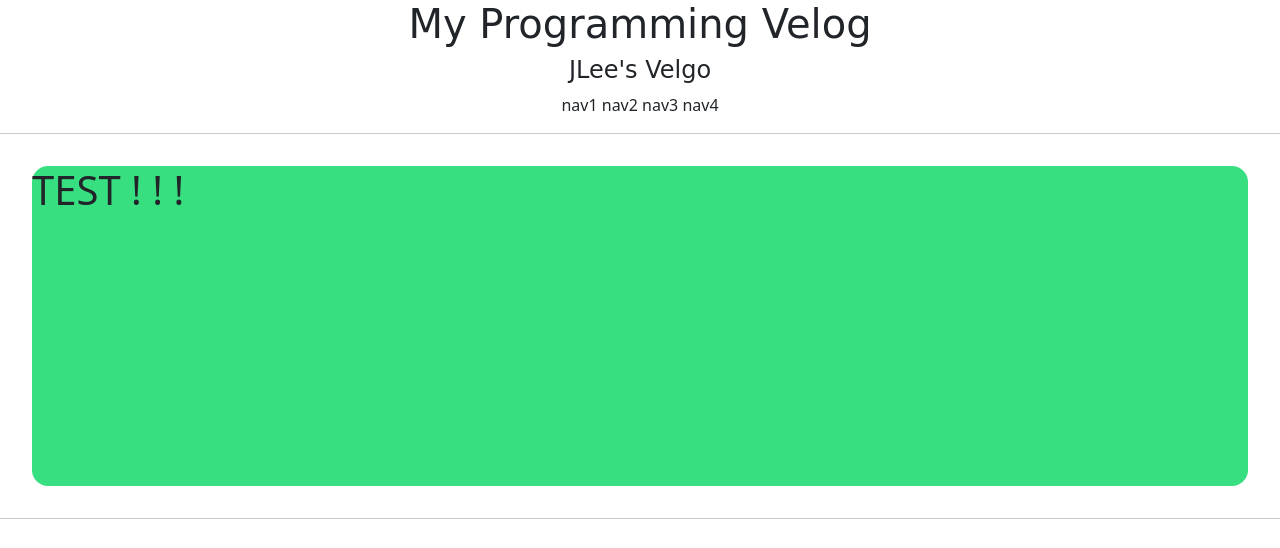
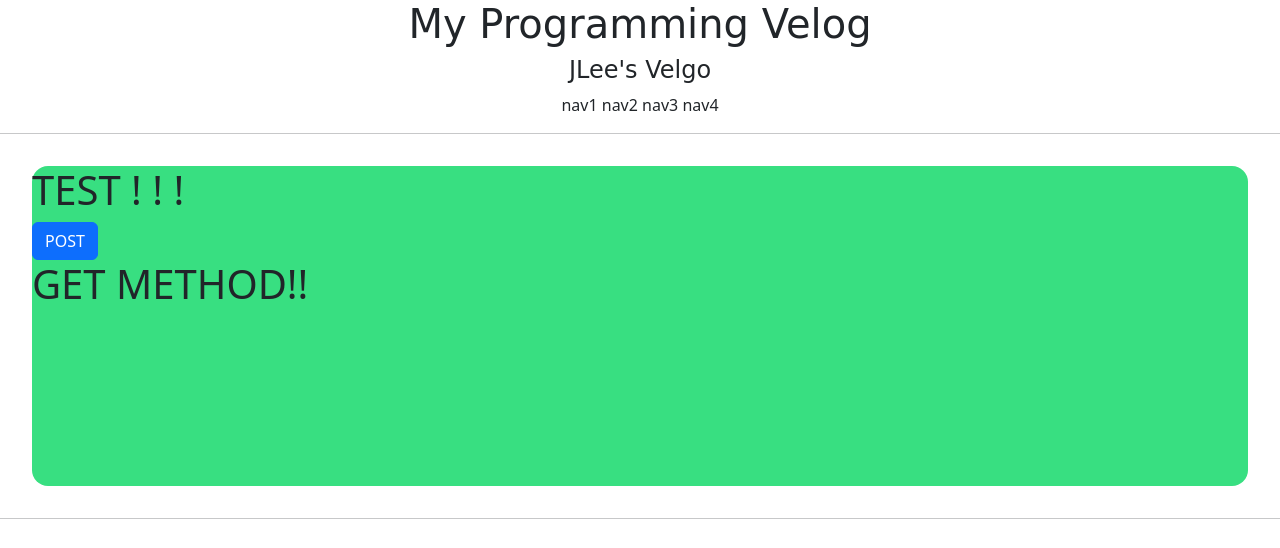
Before and after one commit to NAJIRAGI/django, a Django app: page /account/helloworld/ in a window 1280 px wide. Shown: the top 548 px of the page. Run offline with Django 4.2, Linux system fonts and the light colour scheme; some web fonts are replaced.

Commit message:
djust django course 16 commit

```diff
--- a/accountapp/templates/accountapp/hello_world.html
+++ b/accountapp/templates/accountapp/hello_world.html
@@ -3,8 +3,19 @@
 {% block content %}
 
     <div style="height: 20rem; background-color: #38df81; border-radius: 1rem; margin: 2rem;">
-      <h1> TEST ! ! !</h1>
-
+      <h1>
+          TEST ! ! !
+      </h1>
+      <!-- method에 GET, POST 방식인지를 설정 -->
+      <form action="/account/helloworld/" method="post">
+          <!-- Django를 이용해서 POST 방식으로 보낼 땐 csrf_token이 필요하다 이유는 crsf 취약점을 이용한 악의적인 공격으로 부터 보호하기 위함-->
+          {% csrf_token %}
+          <input type="submit" class="btn btn-primary" value="POST">
+      </form>
+      <h1>
+          <!-- views.py에서 작성한 context 내용을 불러오는 부분 -->
+          {{ text }}
+      </h1>
     </div>
 
 {% endblock %}
--- a/accountapp/views.py
+++ b/accountapp/views.py
@@ -3,4 +3,11 @@ from django.shortcuts import render
 
 
 def helloworld(request):
-    return render(request, 'accountapp/hello_world.html')
+    #요청이 POST 방식일 경우
+    if request.method == "POST":
+                                                              #추가적인 Data 꾸러미 안에 'text'라는 이름을 가진 'POST METHOD!!'라는 내용을 넣어서 저장
+        return render(request, 'accountapp/hello_world.html', context={'text':'POST METHOD!!'})
+    #요청이 GET 방식일 경우
+    else:
+                                                              #추가적인 Data 꾸러미 안에 'text'라는 이름을 가진 'GET METHOD!!'라는 내용을 넣어서 저장
+        return render(request, 'accountapp/hello_world.html', context={'text':'GET METHOD!!'})
```
